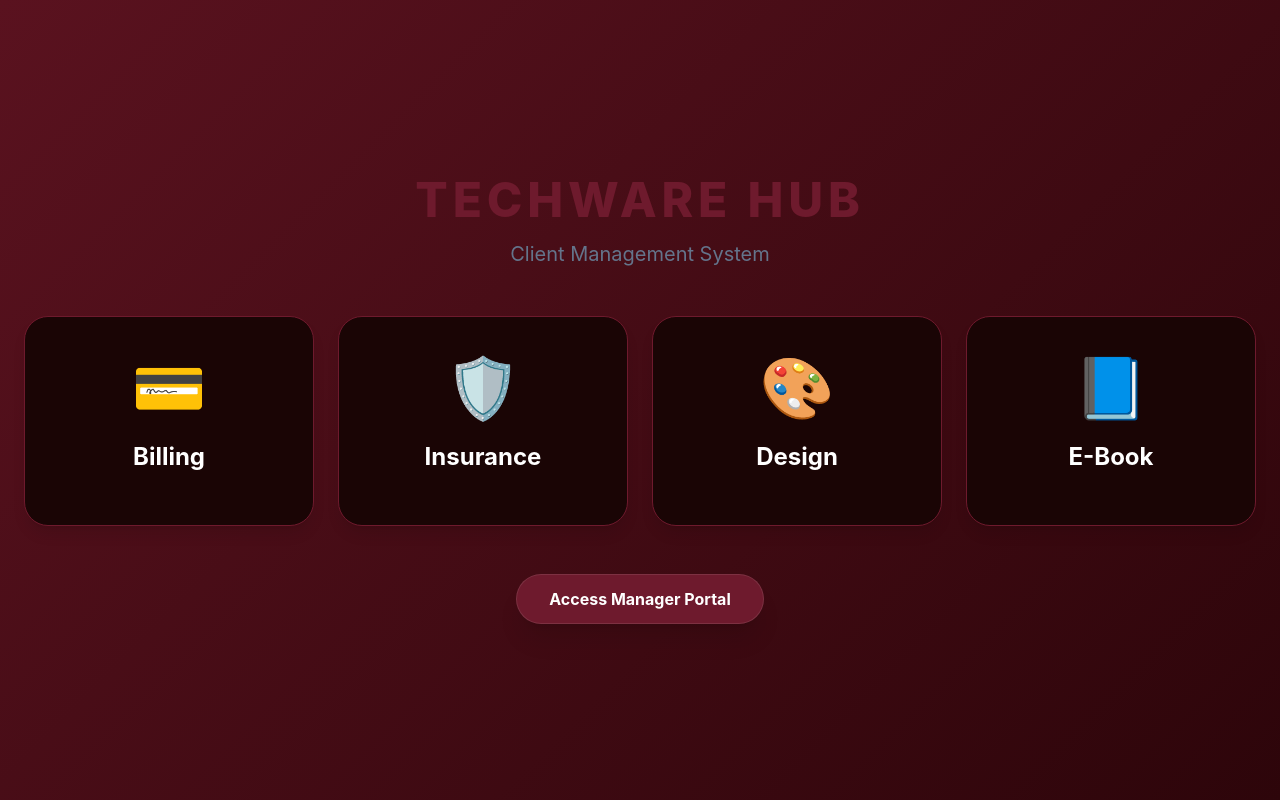
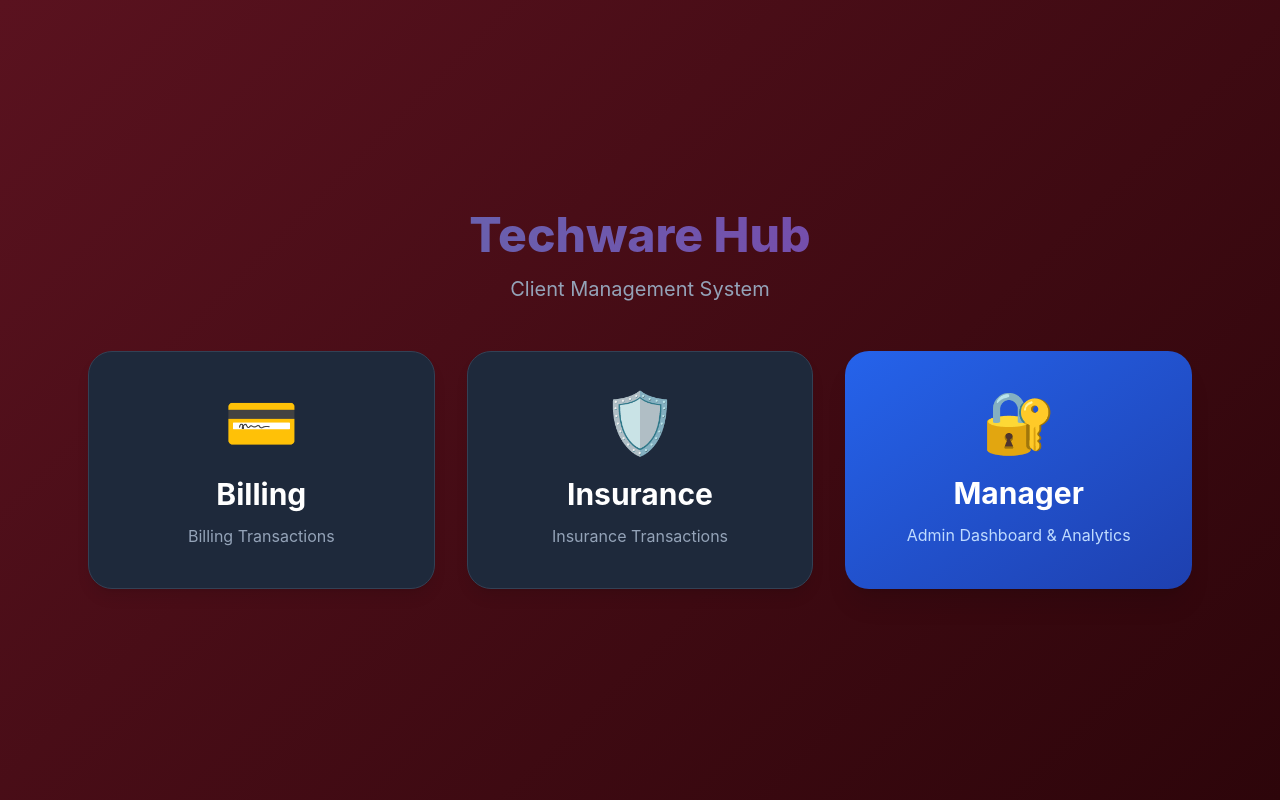
Before and after one commit to wajahatariq/TWHPortal, a FastAPI app: page / in a window 1280 px wide. Run offline with FastAPI, Linux system fonts and the light colour scheme; some libraries are stand-ins or nearby versions.

Commit message:
Update index.html

```diff
--- a/templates/index.html
+++ b/templates/index.html
@@ -8,40 +8,33 @@
     <script src="https://cdn.tailwindcss.com"></script>
     <link rel="stylesheet" href="/static/css/style.css">
 </head>
-<body class="flex items-center justify-center min-h-screen bg-black">
-    <div class="max-w-7xl w-full px-6 text-center">
-        <h1 class="text-5xl font-extrabold mb-4 text-[#6E1A2D] tracking-widest uppercase">
+<body class="bg-slate-900 text-white flex items-center justify-center min-h-screen">
+    <div class="max-w-6xl w-full px-6 text-center">
+        <h1 class="text-5xl font-extrabold mb-4 text-transparent bg-clip-text bg-gradient-to-r from-blue-400 to-purple-500 animate-pulse">
             Techware Hub
         </h1>
-        <p class="text-slate-500 mb-12 text-xl">Client Management System</p>
+        <p class="text-slate-400 mb-12 text-xl">Client Management System</p>
 
-        <div class="grid grid-cols-1 md:grid-cols-4 gap-6">
-            <a href="/billing" class="card-hover bg-[#1a0505] p-10 rounded-3xl border border-[#6E1A2D] shadow-lg group relative overflow-hidden hover:bg-[#300003] transition-all">
+        <div class="grid grid-cols-1 md:grid-cols-3 gap-8">
+            <a href="/billing" class="card-hover bg-slate-800 p-10 rounded-3xl border border-slate-700 shadow-lg group">
                 <div class="text-6xl mb-6 group-hover:scale-110 transition-transform">💳</div>
-                <h2 class="text-2xl font-bold mb-3 text-white">Billing</h2>
+                <h2 class="text-3xl font-bold mb-3">Billing</h2>
+                <p class="text-slate-400">Billing Transactions</p>
             </a>
 
-            <a href="/insurance" class="card-hover bg-[#1a0505] p-10 rounded-3xl border border-[#6E1A2D] shadow-lg group relative overflow-hidden hover:bg-[#300003] transition-all">
+            <a href="/insurance" class="card-hover bg-slate-800 p-10 rounded-3xl border border-slate-700 shadow-lg group">
                 <div class="text-6xl mb-6 group-hover:scale-110 transition-transform">🛡️</div>
-                <h2 class="text-2xl font-bold mb-3 text-white">Insurance</h2>
+                <h2 class="text-3xl font-bold mb-3">Insurance</h2>
+                <p class="text-slate-400">Insurance Transactions</p>
             </a>
 
-            <a href="/design" class="card-hover bg-[#1a0505] p-10 rounded-3xl border border-[#6E1A2D] shadow-lg group relative overflow-hidden hover:bg-[#300003] transition-all">
-                <div class="text-6xl mb-6 group-hover:scale-110 transition-transform">🎨</div>
-                <h2 class="text-2xl font-bold mb-3 text-white">Design</h2>
-            </a>
-
-            <a href="/ebook" class="card-hover bg-[#1a0505] p-10 rounded-3xl border border-[#6E1A2D] shadow-lg group relative overflow-hidden hover:bg-[#300003] transition-all">
-                <div class="text-6xl mb-6 group-hover:scale-110 transition-transform">📘</div>
-                <h2 class="text-2xl font-bold mb-3 text-white">E-Book</h2>
-            </a>
-        </div>
-
-        <div class="mt-12">
-            <a href="/manager" class="inline-block bg-[#6E1A2D] hover:bg-[#8B2339] text-white px-8 py-3 rounded-full font-bold shadow-xl transition-all border border-white/10">
-                Access Manager Portal
+            <a href="/manager" class="card-hover bg-gradient-to-br from-blue-600 to-blue-800 p-10 rounded-3xl shadow-xl group">
+                <div class="text-6xl mb-6 group-hover:scale-110 transition-transform">🔐</div>
+                <h2 class="text-3xl font-bold mb-3 text-white">Manager</h2>
+                <p class="text-blue-200">Admin Dashboard & Analytics</p>
             </a>
         </div>
     </div>
 </body>
+
 </html>
```
